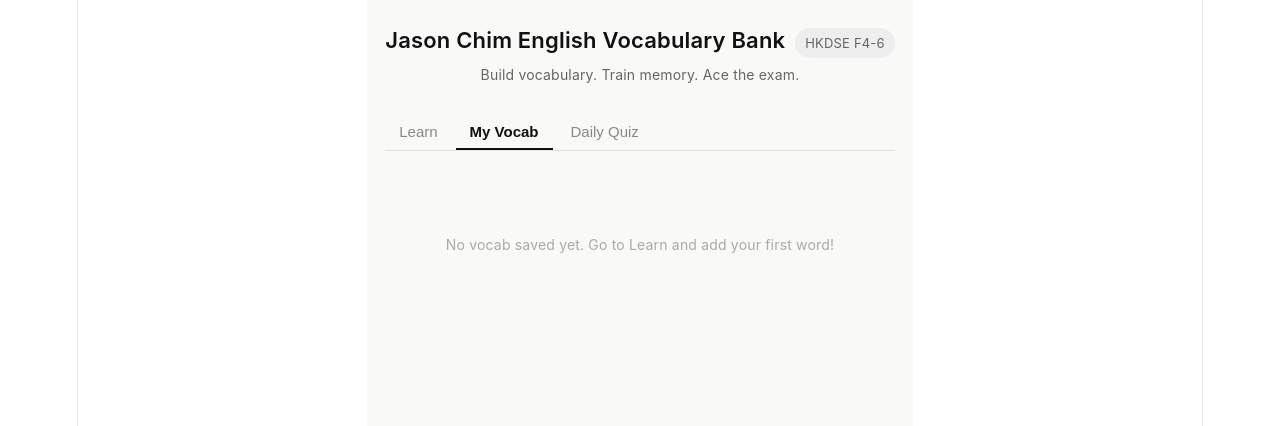
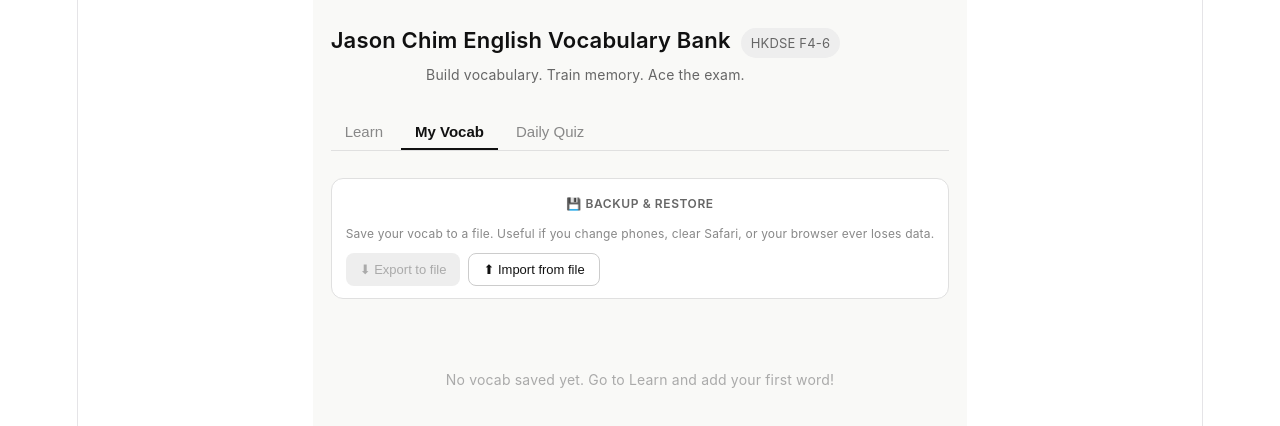
Before and after one commit to jasonchimyw219/vocabup, a React (Vite) app: page / in a window 1280 px wide. Both pictures are taken after a click on the button "My Vocab". Shown: the top 426 px of the page. Built offline with nearby package versions, Linux system fonts and the light colour scheme.

Commit message:
Add storage health warning + Export/Import backup

```diff
--- a/src/App.jsx
+++ b/src/App.jsx
@@ -27,6 +27,22 @@
   lookupUsage: "hkdse_lookup_usage",
   quizSentenceUsage: "hkdse_quiz_sentence_usage",
 };
+// ── Storage health check ──────────────────────────────────────────────────
+// Some iOS Safari setups (Block All Cookies, Private Browsing, old iOS pre-16.4
+// home-screen web apps) silently drop localStorage writes. Detect that on
+// mount so we can warn the student instead of failing invisibly.
+function checkStorageHealth() {
+  try {
+    const k = "__hkdse_storage_test__";
+    const v = String(Date.now());
+    localStorage.setItem(k, v);
+    const got = localStorage.getItem(k);
+    localStorage.removeItem(k);
+    return got === v;
+  } catch (_) {
+    return false;
+  }
+}
 function getTodayStr() {
   return new Date().toISOString().split("T")[0];
 }
@@ -125,15 +141,11 @@
     })
   );
 }
-// Returns { word, meanings: [{partOfSpeech, definition, cantoneseHint,
-// sampleSentence, blankSentence, difficulty}, ...] }
 async function fetchWordData(word) {
   let res;
   try {
     res = await fetch(WORKER_URL, {
       method: "POST",
-      // ── iOS FIX ── text/plain skips the CORS preflight that fails on iOS WebKit.
-      // The worker parses the body as JSON regardless of Content-Type.
       headers: { "Content-Type": "text/plain" },
       body: JSON.stringify({ word }),
     });
@@ -159,7 +171,6 @@
     throw new Error("Empty response from server");
   }
 
-  // Tolerate both the new {meanings:[...]} shape and the old flat shape.
   if (!Array.isArray(data.meanings)) {
     if (data.definition && data.partOfSpeech) {
       data = {
@@ -189,7 +200,6 @@
   try {
     res = await fetch(WORKER_URL, {
       method: "POST",
-      // ── iOS FIX ── same reason as fetchWordData above.
       headers: { "Content-Type": "text/plain" },
       body: JSON.stringify({
         mode: "sentence",
@@ -271,6 +281,34 @@
     </span>
   );
 }
+function StorageWarning() {
+  return (
+    <div
+      style={{
+        background: "#FCEBEB",
+        border: "1px solid #F09595",
+        borderRadius: 10,
+        padding: "12px 14px",
+        marginBottom: 16,
+        fontSize: 13,
+        color: "#7A1A1A",
+        lineHeight: 1.5,
+      }}
+    >
+      <p style={{ margin: "0 0 6px", fontWeight: 700, fontSize: 14, color: "#A32D2D" }}>
+        ⚠️ Saving is disabled on this browser
+      </p>
+      <p style={{ margin: "0 0 6px" }}>
+        Your phone is blocking the app from saving vocab. Words you add here will disappear
+        when you close the tab.
+      </p>
+      <p style={{ margin: 0 }}>
+        Most likely cause: <strong>Settings → Safari → "Block All Cookies"</strong> is turned
+        on. Turn it off, then reopen this site. Or you might be in Private Browsing.
+      </p>
+    </div>
+  );
+}
 export default function App() {
   const [tab, setTab] = useState(0);
   const [vocabList, setVocabList] = useState([]);
@@ -278,7 +316,6 @@
   const [loading, setLoading] = useState(false);
   const [quizLoading, setQuizLoading] = useState(false);
   const [error, setError] = useState("");
-  // previewCard shape: { word, meanings: [{partOfSpeech, definition, ...}, ...] }
   const [previewCard, setPreviewCard] = useState(null);
   const [quiz, setQuiz] = useState([]);
   const [quizDone, setQuizDone] = useState(false);
@@ -287,8 +324,12 @@
   const [streak, setStreak] = useState({ count: 0, lastDate: "" });
   const [inputVal, setInputVal] = useState("");
   const [lookupRemaining, setLookupRemaining] = useState(DAILY_LOOKUP_LIMIT);
+  const [storageOK, setStorageOK] = useState(true);
+  const [backupMsg, setBackupMsg] = useState("");
   const hydrated = useRef(false);
+  const fileInputRef = useRef(null);
   useEffect(() => {
+    setStorageOK(checkStorageHealth());
     const savedVocab = storage.get(SK.vocab);
     const savedStreak = storage.get(SK.streak);
     if (savedVocab) setVocabList(savedVocab);
@@ -353,7 +394,6 @@
   async function handleLookup() {
     const term = inputWord.trim();
     if (!term) return;
-    // Check quota WITHOUT consuming yet — failed lookups must not burn quota.
     if (getRemainingDailyUsage(SK.lookupUsage, DAILY_LOOKUP_LIMIT) <= 0) {
       setError(`Daily lookup limit reached. Try again tomorrow. (${DAILY_LOOKUP_LIMIT}/day)`);
       setLookupRemaining(0);
@@ -364,7 +404,6 @@
     setPreviewCard(null);
     try {
       const result = await fetchWordData(term);
-      // Only consume the quota now that we have a successful result.
       consumeDailyUsage(SK.lookupUsage, DAILY_LOOKUP_LIMIT);
       setLookupRemaining(getRemainingDailyUsage(SK.lookupUsage, DAILY_LOOKUP_LIMIT));
       setPreviewCard(result);
@@ -414,6 +453,89 @@
   }
   function handleDelete(id) {
     setVocabList((prev) => prev.filter((v) => v.id !== id));
+  }
+  // ── Backup: export current vocab + streak to a downloadable JSON file ──
+  function handleExport() {
+    try {
+      const data = {
+        schemaVersion: 1,
+        appName: "Jason Chim English Vocabulary Bank",
+        exportedAt: new Date().toISOString(),
+        vocab: vocabList,
+        streak,
+      };
+      const blob = new Blob([JSON.stringify(data, null, 2)], { type: "application/json" });
+      const url = URL.createObjectURL(blob);
+      const a = document.createElement("a");
+      a.href = url;
+      a.download = `vocabup-backup-${getTodayStr()}.json`;
+      document.body.appendChild(a);
+      a.click();
+      document.body.removeChild(a);
+      URL.revokeObjectURL(url);
+      setBackupMsg(`Exported ${vocabList.length} word(s) to file.`);
+    } catch (e) {
+      setBackupMsg(`Export failed: ${e.message || "unknown error"}`);
+    }
+  }
+  // ── Backup: import from a JSON file. Merges (never overwrites). ──
+  function handleImportFile(e) {
+    const file = e.target.files && e.target.files[0];
+    e.target.value = ""; // allow re-importing the same file later
+    if (!file) return;
+    const reader = new FileReader();
+    reader.onload = (ev) => {
+      try {
+        const parsed = JSON.parse(ev.target.result);
+        if (!Array.isArray(parsed.vocab)) {
+          throw new Error("File doesn't look like a vocabup backup");
+        }
+        const seen = new Set(
+          vocabList.map(
+            (v) => `${(v.word || "").toLowerCase()}|${(v.partOfSpeech || "").toLowerCase()}`
+          )
+        );
+        const incoming = parsed.vocab.filter((v) => {
+          if (!v || !v.word || !v.partOfSpeech) return false;
+          const key = `${v.word.toLowerCase()}|${v.partOfSpeech.toLowerCase()}`;
+          if (seen.has(key)) return false;
+          seen.add(key);
+          return true;
+        });
+        const merged = [
+          ...incoming.map((v) => ({
+            ...v,
+            id:
+              v.id ||
+              (typeof crypto !== "undefined" && crypto.randomUUID && crypto.randomUUID()) ||
+              `${Date.now()}-${Math.random().toString(36).slice(2, 8)}`,
+            timesShown: Number(v.timesShown) || 0,
+            timesCorrect: Number(v.timesCorrect) || 0,
+            lastShown: v.lastShown || null,
+            addedDate: v.addedDate || getTodayStr(),
+          })),
+          ...vocabList,
+        ];
+        setVocabList(merged);
+        if (
+          parsed.streak &&
+          typeof parsed.streak.count === "number" &&
+          parsed.streak.count > (streak.count || 0)
+        ) {
+          setStreak(parsed.streak);
+        }
+        const skipped = parsed.vocab.length - incoming.length;
+        setBackupMsg(
+          `Imported ${incoming.length} new word(s).${
+            skipped > 0 ? ` Skipped ${skipped} already-saved.` : ""
+          }`
+        );
+      } catch (err) {
+        setBackupMsg(`Import failed: ${err.message || "could not read file"}`);
+      }
+    };
+    reader.onerror = () => setBackupMsg("Could not read the file. Try a different one.");
+    reader.readAsText(file);
   }
   async function startQuiz() {
     setQuizLoading(true);
@@ -488,6 +610,7 @@
         WebkitTextSizeAdjust: "100%",
       }}
     >
+      {!storageOK && <StorageWarning />}
       <div
         style={{
           display: "flex",
@@ -645,7 +768,6 @@
           )}
           {previewCard && (
             <div>
-              {/* Word header */}
               <div
                 style={{
                   display: "flex",
@@ -687,8 +809,6 @@
                   This word has multiple meanings. Save the one(s) you want to learn.
                 </p>
               )}
-
-              {/* Each meaning as its own card */}
               <div style={{ display: "flex", flexDirection: "column", gap: 12 }}>
                 {previewCard.meanings.map((m, i) => {
                   const saved = isMeaningSaved(previewCard.word, m.partOfSpeech);
@@ -797,6 +917,74 @@
       )}
       {tab === 1 && (
         <div>
+          {/* ── Backup & Restore section ── */}
+          <div
+            style={{
+              background: "#fff",
+              border: "0.5px solid #e0e0e0",
+              borderRadius: 12,
+              padding: "12px 14px",
+              marginBottom: 14,
+            }}
+          >
+            <p
+              style={{
+                fontSize: 12,
+                fontWeight: 600,
+                color: "#666",
+                margin: "0 0 8px",
+                textTransform: "uppercase",
+                letterSpacing: "0.05em",
+              }}
+            >
+              💾 Backup &amp; Restore
+            </p>
+            <p style={{ fontSize: 12, color: "#888", margin: "0 0 10px", lineHeight: 1.5 }}>
+              Save your vocab to a file. Useful if you change phones, clear Safari, or your
+              browser ever loses data.
+            </p>
+            <div style={{ display: "flex", gap: 8, flexWrap: "wrap" }}>
+              <button
+                onClick={handleExport}
+                disabled={!vocabList.length}
+                style={{
+                  ...btn,
+                  background: vocabList.length ? "#111" : "#eee",
+                  color: vocabList.length ? "#fff" : "#aaa",
+                  border: "none",
+                  cursor: vocabList.length ? "pointer" : "default",
+                  fontSize: 13,
+                  padding: "8px 14px",
+                }}
+              >
+                ⬇ Export to file
+              </button>
+              <button
+                onClick={() => fileInputRef.current && fileInputRef.current.click()}
+                style={{
+                  ...btn,
+                  background: "#fff",
+                  color: "#111",
+                  border: "1px solid #ccc",
+                  fontSize: 13,
+                  padding: "8px 14px",
+                }}
+              >
+                ⬆ Import from file
+              </button>
+              <input
+                ref={fileInputRef}
+                type="file"
+                accept="application/json,.json"
+                onChange={handleImportFile}
+                style={{ display: "none" }}
+              />
+            </div>
+            {backupMsg && (
+              <p style={{ fontSize: 12, color: "#3B6D11", margin: "8px 0 0" }}>{backupMsg}</p>
+            )}
+          </div>
+
           {!vocabList.length ? (
             <div
               style={{
```
